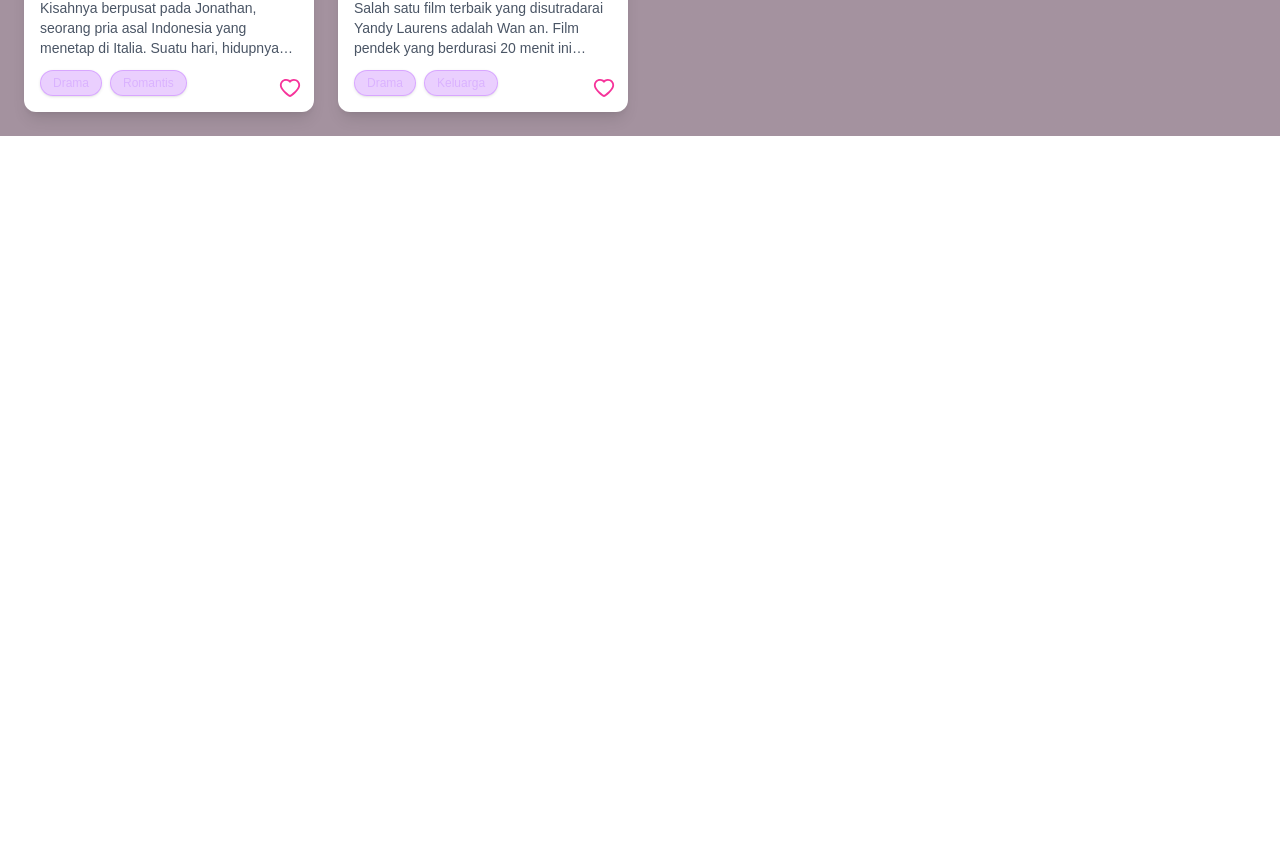
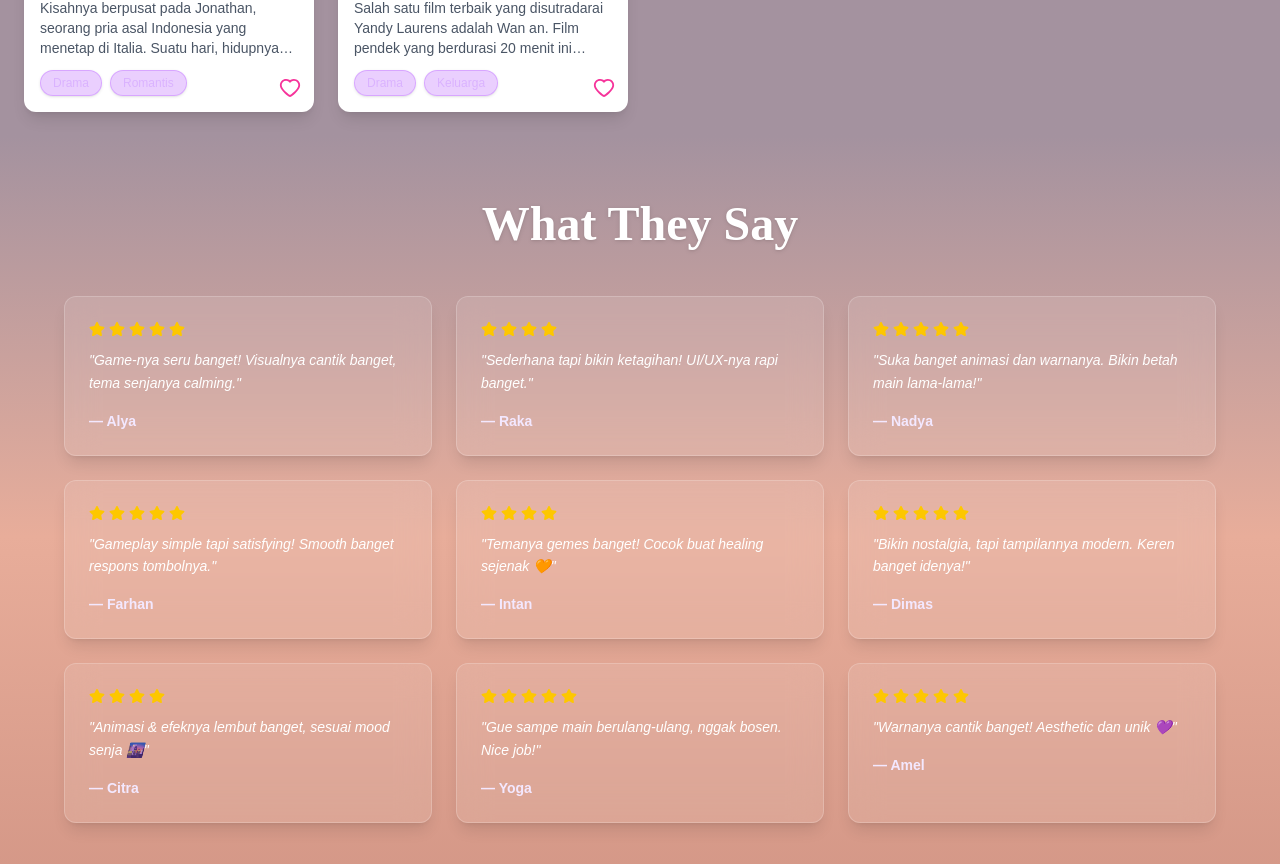
Before and after one commit to sitiamalianurfaidah/MovieWeb, a Next.js app: page / in a window 1280 px wide. Shown: the part 3876-4740 px from the top of the page. Before the commit the page ends 4012 px from the top, so only its background shows below. Built offline with nearby package versions, Linux system fonts and the light colour scheme.

Commit message:
What They Say

```diff
--- /dev/null
+++ b/components/Testimonials.jsx
@@ -0,0 +1,83 @@
+import { FaStar } from "react-icons/fa";
+
+const testimonials = [
+    {
+        name: "Alya",
+        rating: 5,
+        comment: "Game-nya seru banget! Visualnya cantik banget, tema senjanya calming.",
+    },
+    {
+        name: "Raka",
+        rating: 4,
+        comment: "Sederhana tapi bikin ketagihan! UI/UX-nya rapi banget.",
+    },
+    {
+        name: "Nadya",
+        rating: 5,
+        comment: "Suka banget animasi dan warnanya. Bikin betah main lama-lama!",
+    },
+    {
+        name: "Farhan",
+        rating: 5,
+        comment: "Gameplay simple tapi satisfying! Smooth banget respons tombolnya.",
+    },
+    {
+        name: "Intan",
+        rating: 4,
+        comment: "Temanya gemes banget! Cocok buat healing sejenak 🧡",
+    },
+    {
+        name: "Dimas",
+        rating: 5,
+        comment: "Bikin nostalgia, tapi tampilannya modern. Keren banget idenya!",
+    },
+    {
+        name: "Citra",
+        rating: 4,
+        comment: "Animasi & efeknya lembut banget, sesuai mood senja 🌆",
+    },
+    {
+        name: "Yoga",
+        rating: 5,
+        comment: "Gue sampe main berulang-ulang, nggak bosen. Nice job!",
+    },
+    {
+        name: "Amel",
+        rating: 5,
+        comment: "Warnanya cantik banget! Aesthetic dan unik 💜",
+    },
+];
+
+const Testimonials = () => {
+    return (
+        <section
+        id="testimonials"
+        className="min-h-screen py-16 px-6 bg-gradient-to-b from-[#a4929f] via-[#e8ad9a] to-[#d19484] text-white"
+        >
+        <h2
+            className="text-4xl md:text-5xl font-extrabold mb-12 text-center drop-shadow"
+            style={{ fontFamily: "'Playfair Display', serif" }}
+        >
+            What They Say
+        </h2>
+        <div className="grid sm:grid-cols-2 md:grid-cols-3 gap-6 max-w-6xl mx-auto">
+            {testimonials.map((item, index) => (
+            <div
+                key={index}
+                className="bg-white/10 backdrop-blur-lg border border-white/20 rounded-xl p-6 shadow-lg transition-transform hover:scale-[1.03]"
+            >
+                <div className="flex items-center gap-1 mb-3">
+                {[...Array(item.rating)].map((_, i) => (
+                    <FaStar key={i} className="text-yellow-400" />
+                ))}
+                </div>
+                <p className="italic text-sm leading-relaxed">"{item.comment}"</p>
+                <p className="mt-4 text-sm font-semibold text-purple-100">— {item.name}</p>
+            </div>
+            ))}
+        </div>
+        </section>
+    );
+};
+
+export default Testimonials;
--- a/pages/index.js
+++ b/pages/index.js
@@ -2,6 +2,7 @@ import Hero from "@/components/Hero";
 import About from "@/components/About";
 import FeaturedFilms from "@/components/FeaturedFilms";
 import FilteredMovieList from "@/components/FilteredMovieList";
+import Testimonials from "@/components/Testimonials";
 
 export default function Home() {
   return (
@@ -10,6 +11,7 @@ export default function Home() {
       <About />
       <FeaturedFilms />
       <FilteredMovieList />
+      <Testimonials />
     </main>
   );
 }
```
Also changed, not shown: components/Hero.jsx (renamed from components/Hero.js).
